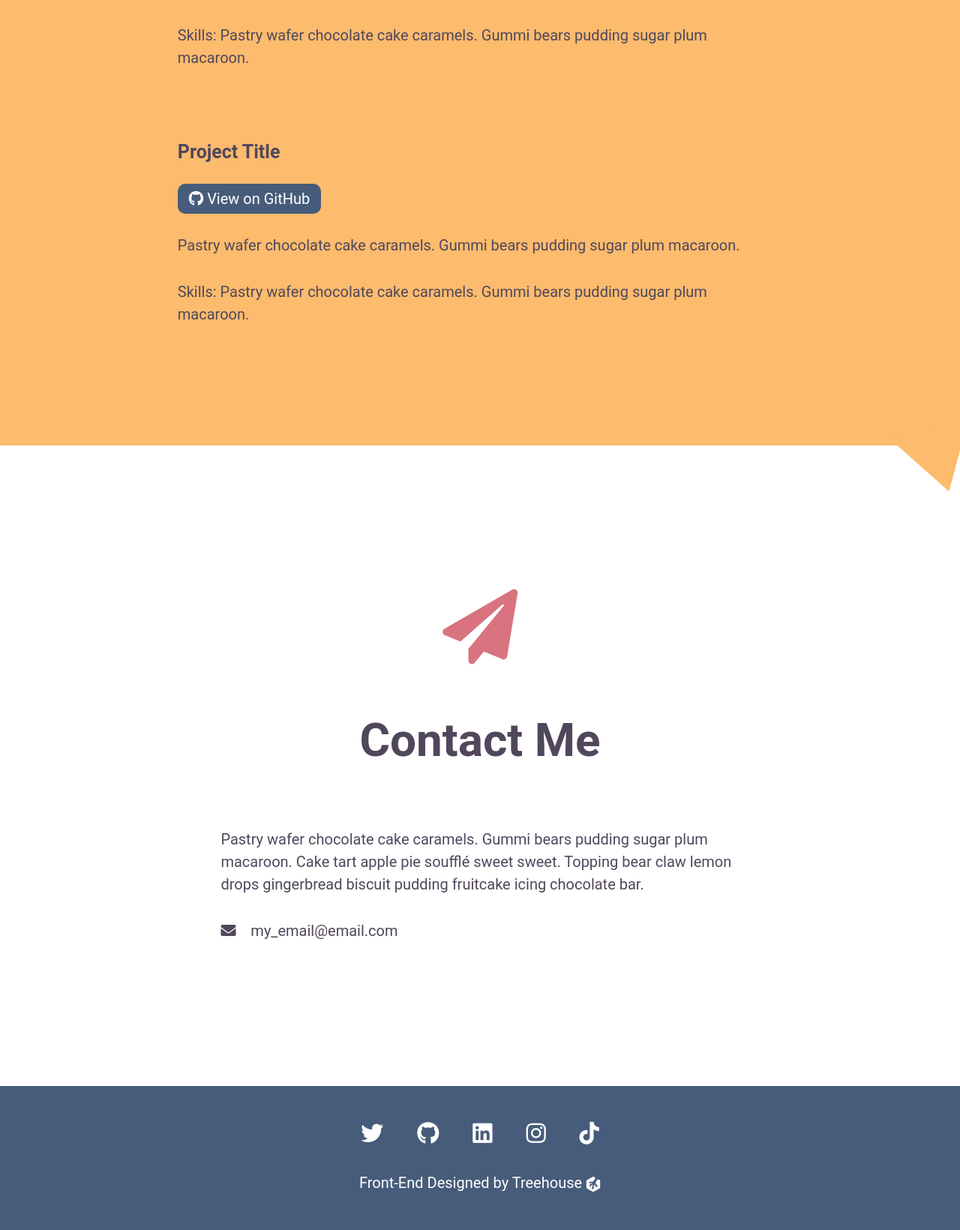
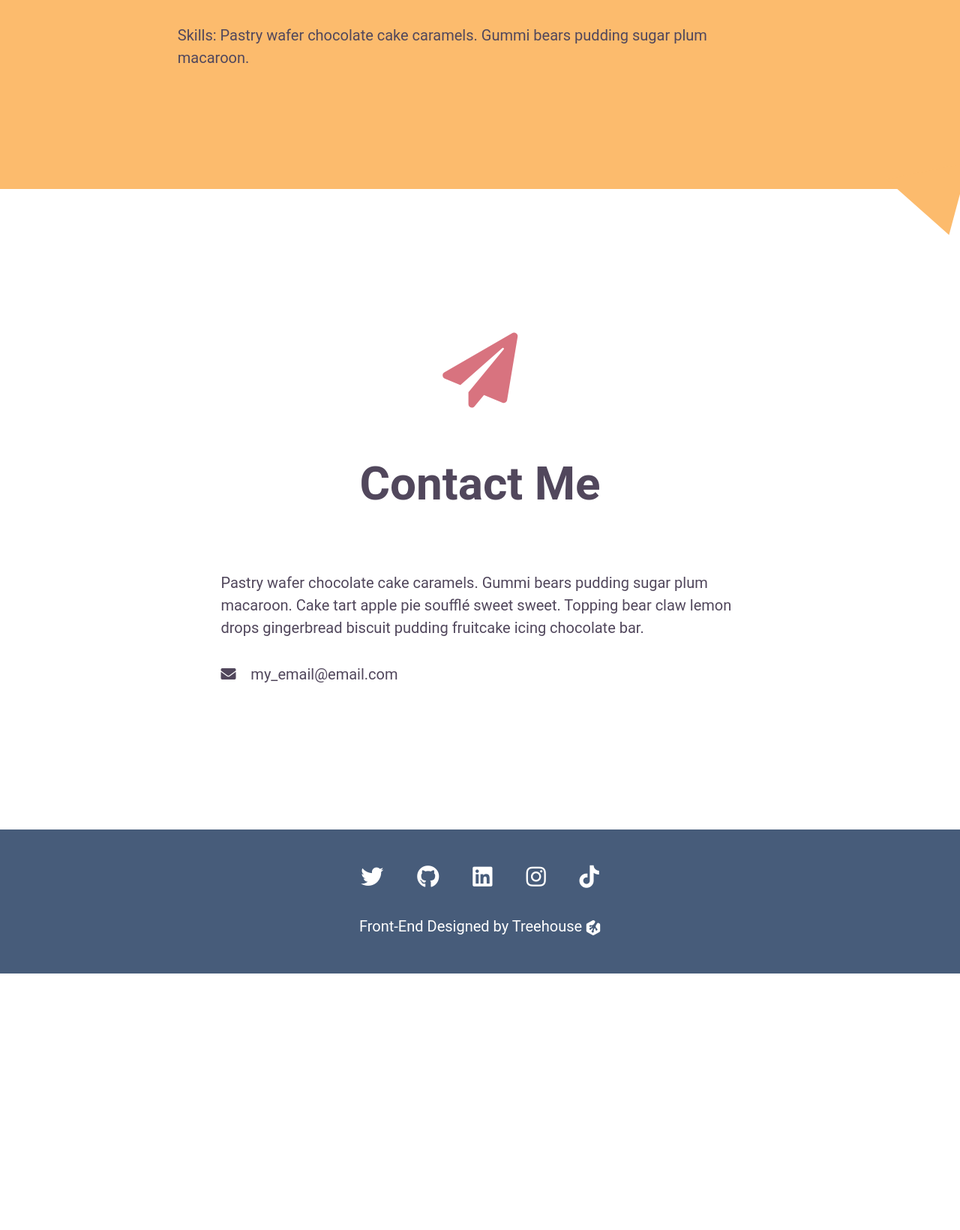
Before and after one commit to 3Grey6Jedi9/Python-Techdegree-Project-05, a Flask app: page / in a window 1280 px wide. Shown: the part 3247-4887 px from the top of the page at 75% size. After the commit the page ends 4545 px from the top, so only its background shows below. Run offline with Flask 2, Linux system fonts and the light colour scheme; data comes from the database, SQL or seed files in the repository.

Commit message:
Update index.html

```diff
--- a/Templates/index.html
+++ b/Templates/index.html
@@ -32,6 +32,8 @@
             <i class="fas fa-file-code"></i>
             <h2>Projects</h2>
             <div id="project-list">
+
+                {% for project in projects %}
                     <div id="project1" class="a-project">
                         <h3>Project Title</h3>
                         <a href="#" class="github-btn">
@@ -47,51 +49,8 @@
                             Gummi bears pudding sugar plum macaroon.
                         </p>
                     </div>
-                <div id="project2" class="a-project">
-                    <h3>Project Title</h3>
-                    <a href="#" class="github-btn">
-                        <i class="fab fa-github"></i>
-                        View on GitHub
-                    </a>
-                    <p>
-                        Pastry wafer chocolate cake caramels.
-                        Gummi bears pudding sugar plum macaroon.
-                    </p>
-                    <p>
-                        Skills: Pastry wafer chocolate cake caramels.
-                        Gummi bears pudding sugar plum macaroon.
-                    </p>
-                </div>
-                <div id="project3" class="a-project">
-                    <h3>Project Title</h3>
-                    <a href="#" class="github-btn">
-                        <i class="fab fa-github"></i>
-                        View on GitHub
-                    </a>
-                    <p>
-                        Pastry wafer chocolate cake caramels.
-                        Gummi bears pudding sugar plum macaroon.
-                    </p>
-                    <p>
-                        Skills: Pastry wafer chocolate cake caramels.
-                        Gummi bears pudding sugar plum macaroon.
-                    </p>
-                </div>
-                <div id="project4" class="a-project">
-                    <h3>Project Title</h3>
-                    <a href="#" class="github-btn">
-                        <i class="fab fa-github"></i>
-                        View on GitHub
-                    </a>
-                    <p>
-                        Pastry wafer chocolate cake caramels.
-                        Gummi bears pudding sugar plum macaroon.
-                    </p>
-                    <p>
-                        Skills: Pastry wafer chocolate cake caramels.
-                        Gummi bears pudding sugar plum macaroon.
-                    </p>
-                </div>
+                {% endfor %}
+
             </div>
             <div id="triangle4"></div>
         </section>
```
Lines whose indentation alone changed are shown as unchanged.
